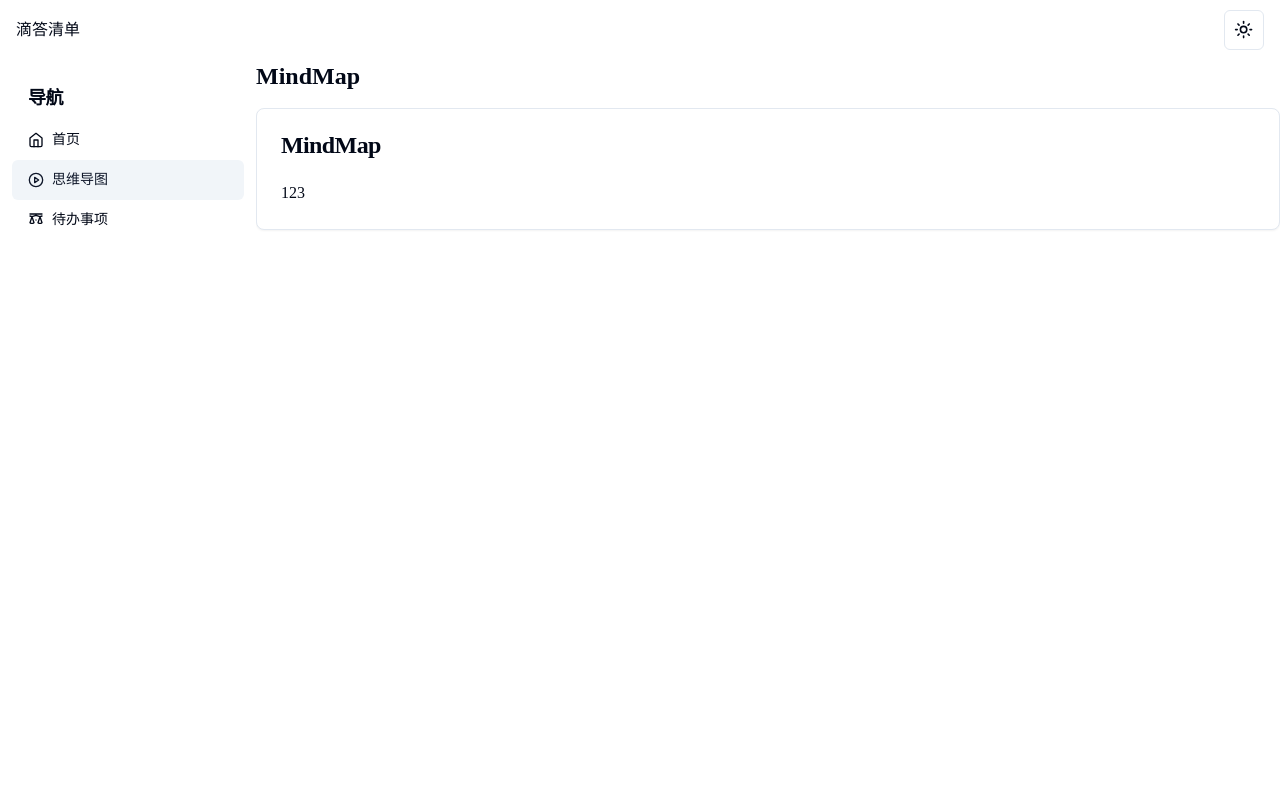
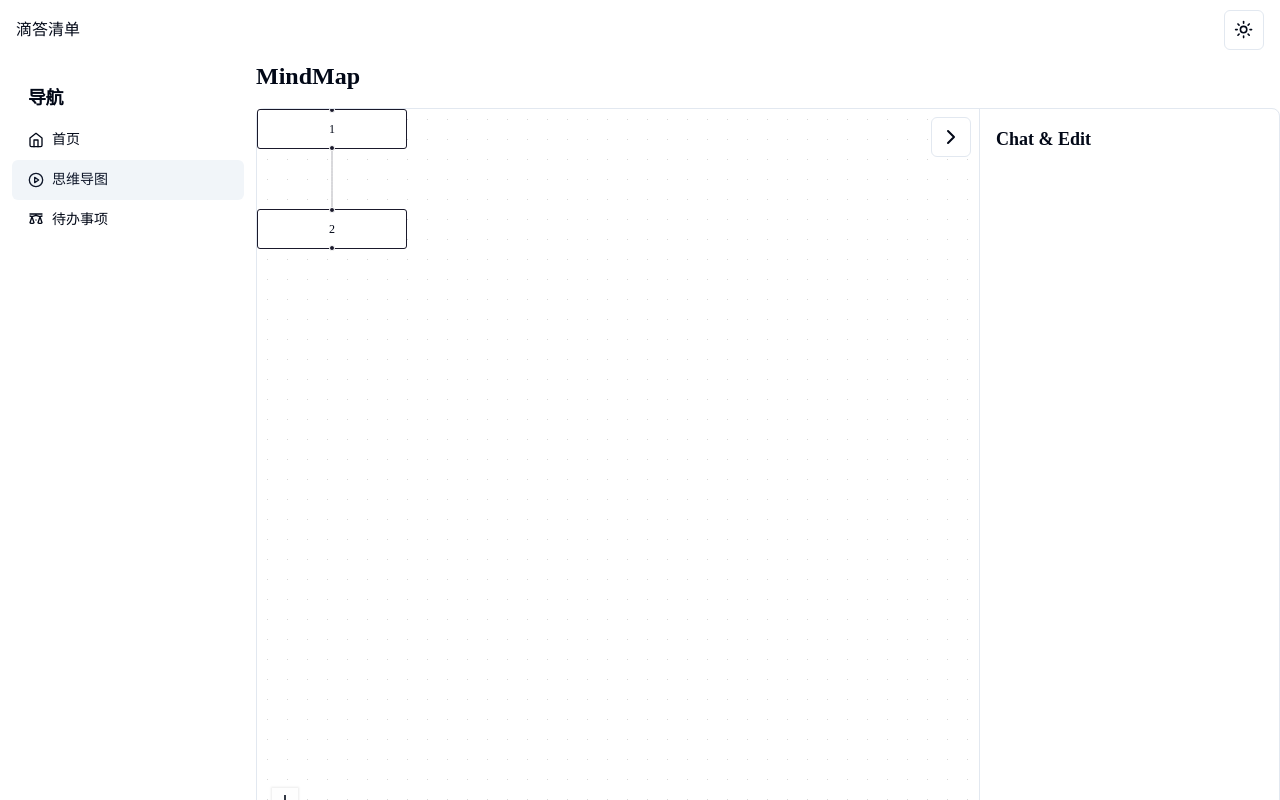
Before and after one commit to xianjianlf2/todo, a Next.js app: page /mindmap in a window 1280 px wide. Built offline with nearby package versions, Linux system fonts and the light colour scheme.

Commit message:
chore: mindMap chat

```diff
--- a/src/components/MindMap.tsx
+++ b/src/components/MindMap.tsx
@@ -1,7 +1,18 @@
-import { Card, CardContent, CardHeader, CardTitle } from "@/components/ui/card";
-import { ReactFlow } from "@xyflow/react";
+"use client";
+
+import { Button } from "@/components/ui/button";
+import { Card, CardContent } from "@/components/ui/card";
+import {
+    Background,
+    BackgroundVariant,
+    Controls,
+    ReactFlow,
+} from "@xyflow/react";
 import "@xyflow/react/dist/style.css";
-import React from "react";
+import { ChevronLeft, ChevronRight } from "lucide-react";
+import { useTheme } from "next-themes";
+import React, { useState } from "react";
+import { Input } from "./ui/input";
 
 const initialNodes = [
   { id: "1", position: { x: 0, y: 0 }, data: { label: "1" } },
@@ -10,16 +21,52 @@ const initialNodes = [
 const initialEdges = [{ id: "e1-2", source: "1", target: "2" }];
 
 const MindMap: React.FC = () => {
+  const { theme } = useTheme();
+  const [isSidebarOpen, setIsSidebarOpen] = useState(true);
+  const [nodes, setNodes] = useState(initialNodes);
+  const [edges, setEdges] = useState(initialEdges);
+
+  const toggleSidebar = () => setIsSidebarOpen(!isSidebarOpen);
+
   return (
-    <Card>
-      <CardHeader>
-        <CardTitle>MindMap</CardTitle>
-      </CardHeader>
-      <CardContent>
-        <span>123</span>
-        <ReactFlow nodes={initialNodes} edges={initialEdges} />
+    <Card className="flex h-screen">
+      <CardContent className="relative flex-grow p-0">
+        <ReactFlow
+          nodes={nodes}
+          edges={edges}
+
+          colorMode={theme === "dark" ? "dark" : "light"}
+          zoomOnScroll={true}
+          zoomOnDoubleClick={false}
+        >
+          <Background color="#ccc" variant={BackgroundVariant.Dots} />
+          <Controls />
+        </ReactFlow>
+        <Button
+          variant="outline"
+          size="icon"
+          className="absolute right-2 top-2"
+          onClick={toggleSidebar}
+        >
+          {isSidebarOpen ? <ChevronRight /> : <ChevronLeft />}
+        </Button>
       </CardContent>
+
+      {isSidebarOpen && (
+        <div className="flex w-[300px] flex-col border-l p-4">
+          <h2 className="mb-4 text-lg font-semibold">Chat & Edit</h2>
+          <div className="mb-4 flex-grow overflow-y-auto">
+            {/* Chat messages */}
+          </div>
+          <Input placeholder="Type your message..." className="mb-4" />
+          <div className="space-y-4">
+            <h3 className="font-medium">Edit Node</h3>
+            {/* Add node editing controls here */}
+          </div>
+        </div>
+      )}
     </Card>
   );
 };
+
 export default MindMap;
```
